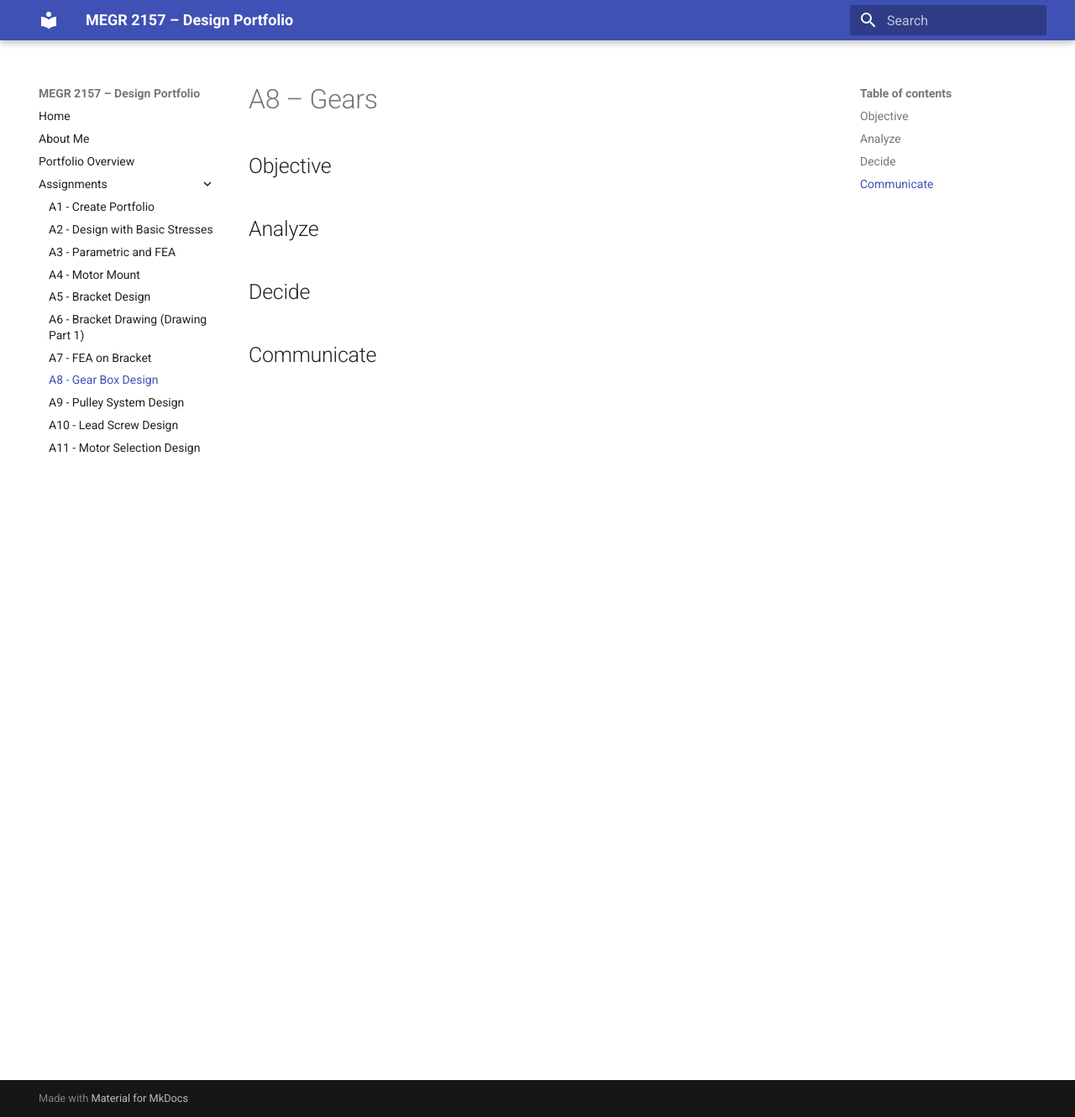
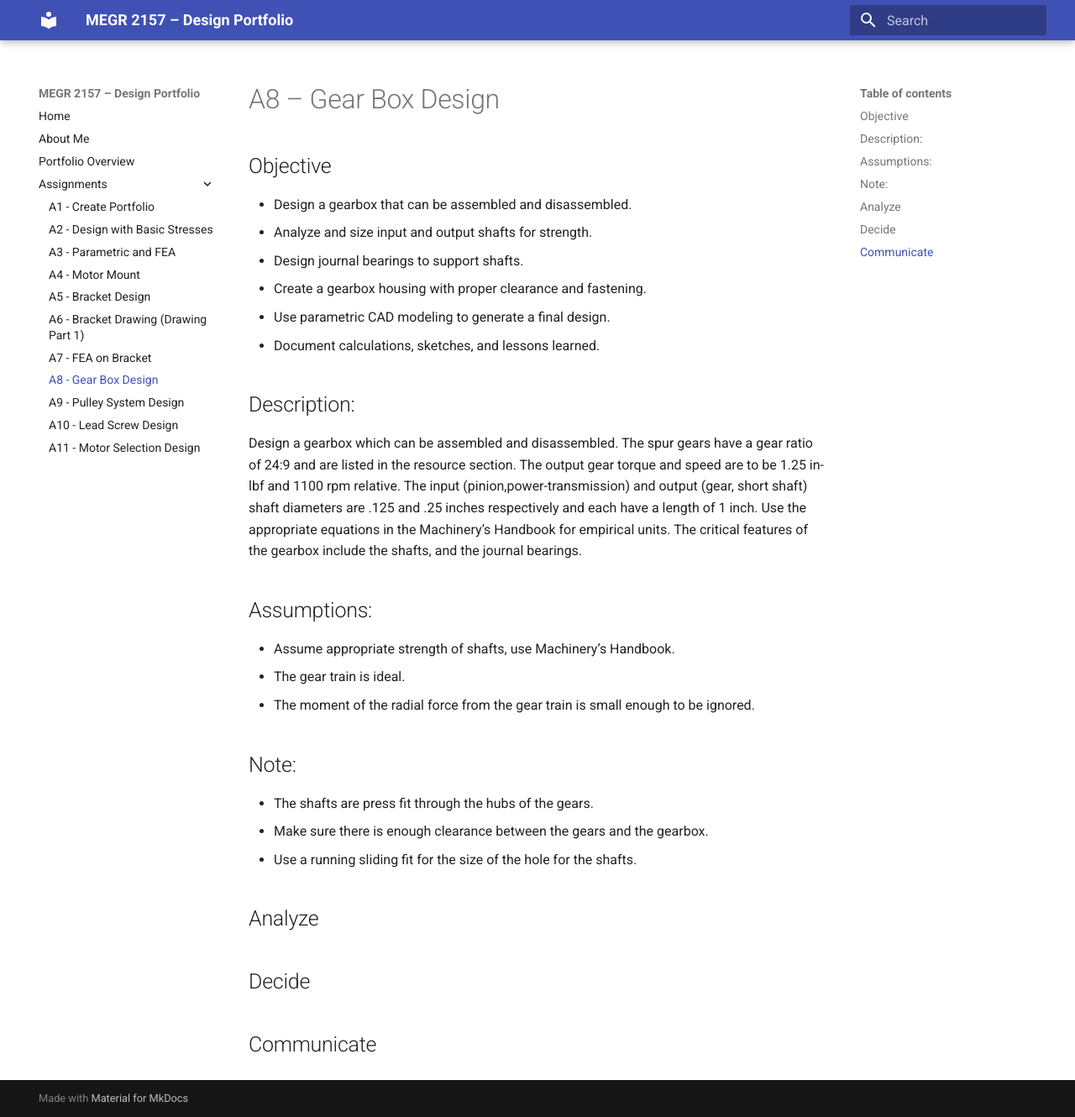
Before and after one commit to AndrewYang2428/AndrewYang-megr2157-portfolio, an MkDocs documentation site: the page built from docs/assignments/A08/index.md, in a window 1280 px wide and 1330 px high. Shown: the whole window at 84% size. Built offline with MkDocs 1.6.1 and Material for MkDocs 9.7.7, drawn with Linux system fonts in a browser that asks for light colours.

Commit message:
Revise A8 assignment for gearbox design
Updated the assignment details for A8, including objectives, description, assumptions, and notes related to gearbox design.

```diff
--- a/docs/assignments/A08/index.md
+++ b/docs/assignments/A08/index.md
@@ -1,6 +1,29 @@
-# A8 – Gears
+# A8 – Gear Box Design
 
 ## Objective
+
+- Design a gearbox that can be assembled and disassembled.
+- Analyze and size input and output shafts for strength.
+- Design journal bearings to support shafts.
+- Create a gearbox housing with proper clearance and fastening.
+- Use parametric CAD modeling to generate a final design.
+- Document calculations, sketches, and lessons learned.
+
+## Description:
+
+Design a gearbox which can be assembled and disassembled. The spur gears have a gear ratio of 24:9 and are listed in the resource section. The output gear torque and speed are to be 1.25 in-lbf and 1100 rpm relative. The input (pinion,power-transmission) and output (gear, short shaft) shaft diameters are .125 and .25 inches respectively and each have a length of 1 inch. Use the appropriate equations in the Machinery’s Handbook for empirical units. The critical features of the gearbox include the shafts, and the journal bearings.
+
+## Assumptions:
+
+- Assume appropriate strength of shafts, use Machinery’s Handbook.
+- The gear train is ideal.
+- The moment of the radial force from the gear train is small enough to be ignored.
+
+## Note:
+
+- The shafts are press fit through the hubs of the gears.
+- Make sure there is enough clearance between the gears and the gearbox.
+- Use a running sliding fit for the size of the hole for the shafts.
 
 
 ## Analyze
```
